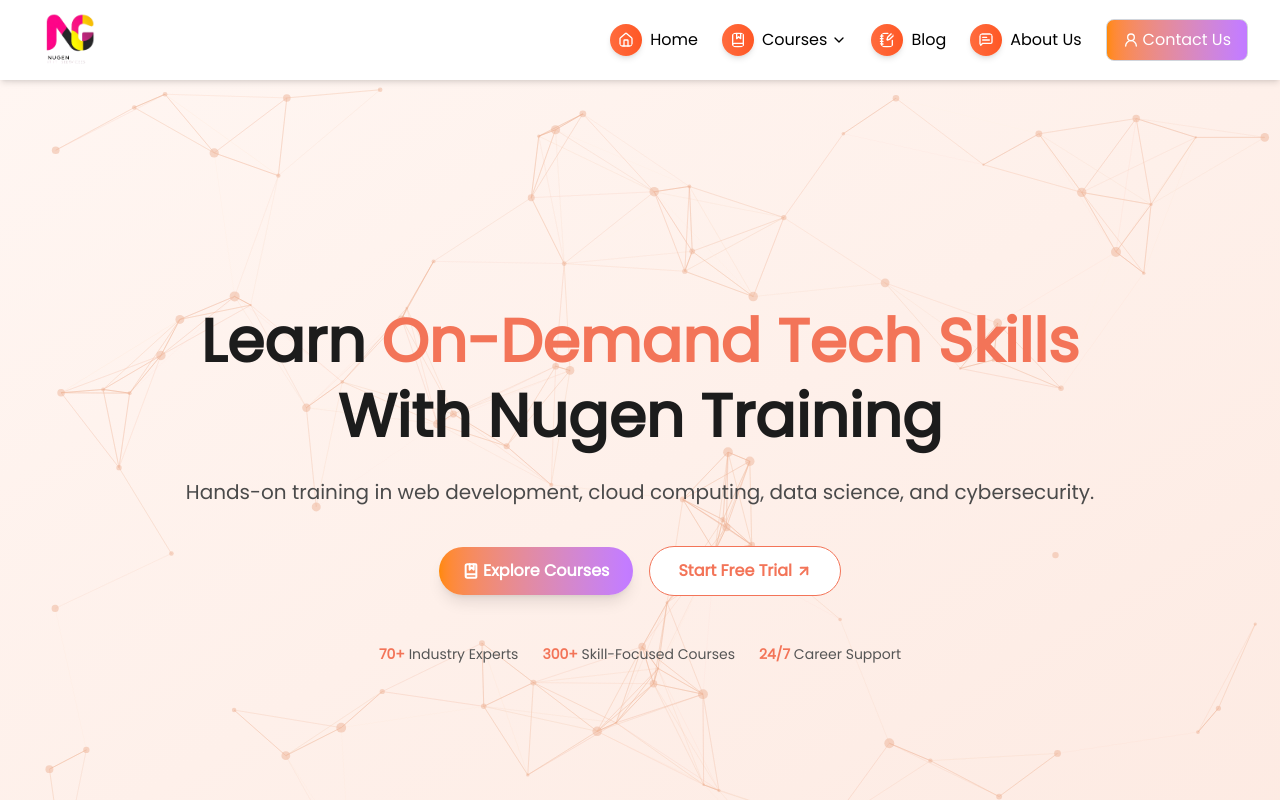
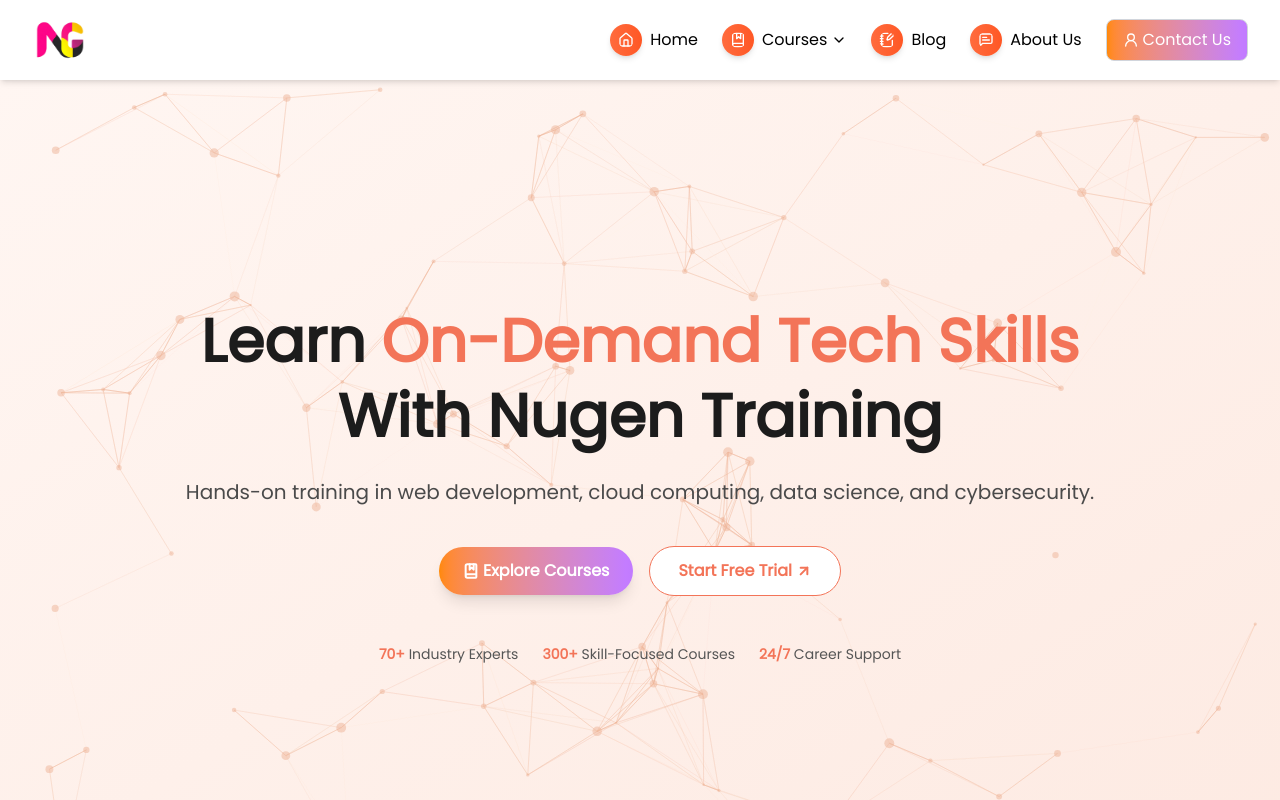
Before and after one commit to ekam-nugen/nugen-tutorials, a Next.js app: page / in a window 1280 px wide. Shown: the top 800 px of the page. Built offline with nearby package versions, Linux system fonts and the light colour scheme.

Commit message:
fix: change logo

```diff
--- a/src/layout/Header.tsx
+++ b/src/layout/Header.tsx
@@ -3,7 +3,7 @@
 import { useState, useEffect, useRef } from "react";
 import Image from "next/image";
 import { ChevronDown, Menu, UserRound, X } from "lucide-react";
-import NugenLogo from "../../public/logo.png";
+import NugenLogo from "../../public/image.png";
 import { HeaderContent, THeaderContent } from "../json/header";
 export default function Header() {
   const [isMobileMenuOpen, setIsMobileMenuOpen] = useState(false);
@@ -43,7 +43,7 @@
                 alt="Logo"
                 width={350}
                 height={150}
-                className="h-16 w-auto"
+                className="h-10 w-auto"
               />
             </Link>
           </div>
```
Also changed, not shown: public/image.png (added).
